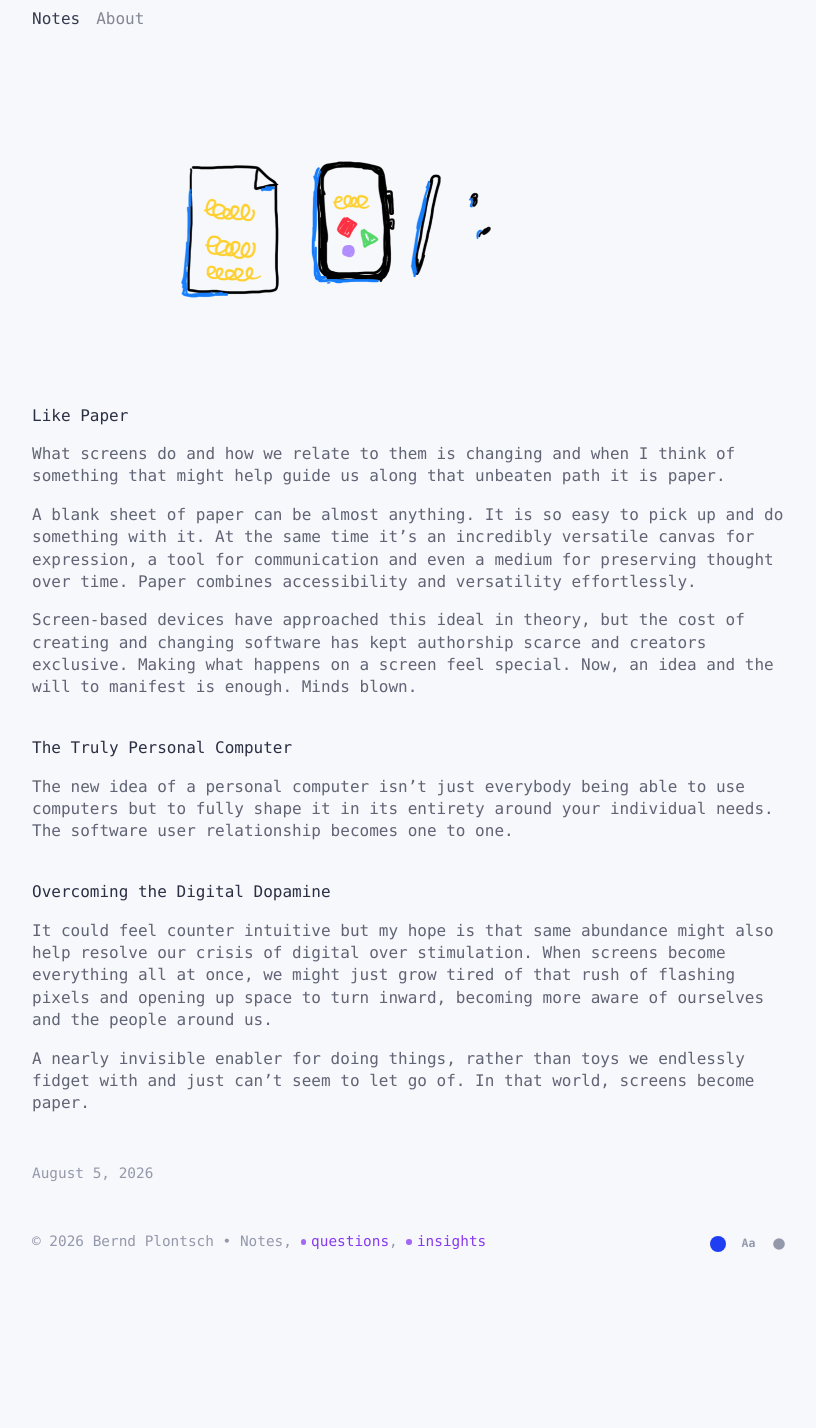
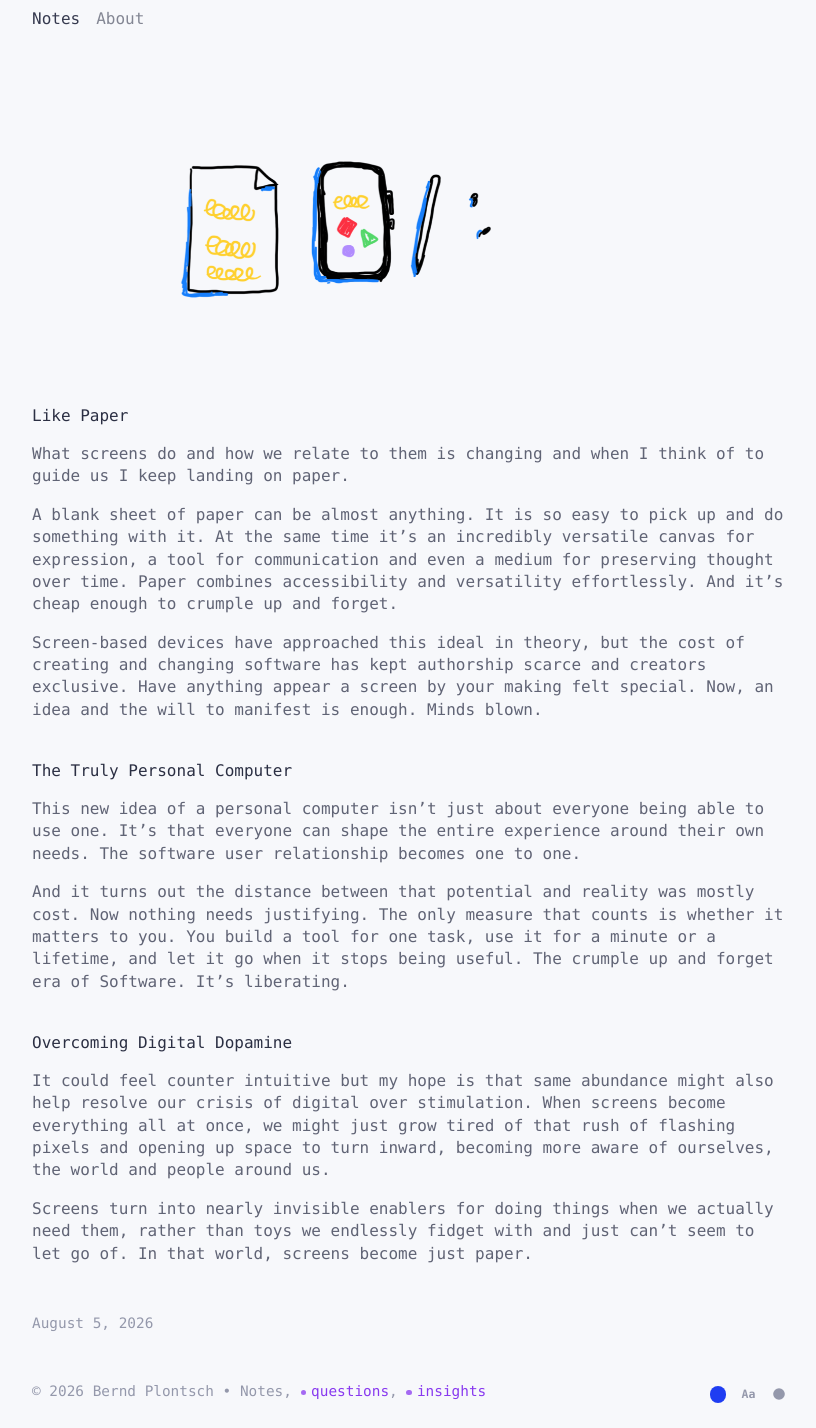
Before and after one commit to berndpl/notes-plontsch, a Jekyll site: the page built from _posts/2026/2026-08-05-like-paper.md, in a window 1280 px wide. Shown: the whole page, without its empty margins (228-1044 px from the left). Built offline with Jekyll 4.4.1, drawn with Linux system fonts in a browser that asks for light colours; some web fonts are replaced; our own code applies the rules of GitHub Pages for plain Markdown files; before the commit the page ends 1277 px from its top, so only the background shows below that.

Commit message:
Refine language and clarity in "Like Paper" post

```diff
--- a/_posts/2026/2026-08-05-like-paper.md
+++ b/_posts/2026/2026-08-05-like-paper.md
@@ -3,18 +3,20 @@ title: "Like Paper"
 image: /assets/images/2026/2026-08-05-like-paper.png
 ---
 
-What screens do and how we relate to them is changing and when I think of something that might help guide us along that unbeaten path it is paper.
+What screens do and how we relate to them is changing and when I think of to guide us I keep landing on paper.
 
-A blank sheet of paper can be almost anything. It is so easy to pick up and do something with it. At the same time it's an incredibly versatile canvas for expression, a tool for communication and even a medium for preserving thought over time. Paper combines accessibility and versatility effortlessly.
+A blank sheet of paper can be almost anything. It is so easy to pick up and do something with it. At the same time it's an incredibly versatile canvas for expression, a tool for communication and even a medium for preserving thought over time. Paper combines accessibility and versatility effortlessly. And it's cheap enough to crumple up and forget.
 
-Screen-based devices have approached this ideal in theory, but the cost of creating and changing software has kept authorship scarce and creators exclusive. Making what happens on a screen feel special. Now, an idea and the will to manifest is enough. Minds blown.
+Screen-based devices have approached this ideal in theory, but the cost of creating and changing software has kept authorship scarce and creators exclusive. Have anything appear a screen by your making felt special. Now, an idea and the will to manifest is enough. Minds blown.
 
 ## The Truly Personal Computer
 
-The new idea of a personal computer isn't just everybody being able to use computers but to fully shape it in its entirety around your individual needs. The software user relationship becomes one to one.
+This new idea of a personal computer isn't just about everyone being able to use one. It's that everyone can shape the entire experience around their own needs. The software user relationship becomes one to one.
 
-## Overcoming the Digital Dopamine
+And it turns out the distance between that potential and reality was mostly cost. Now nothing needs justifying. The only measure that counts is whether it matters to you. You build a tool for one task, use it for a minute or a lifetime, and let it go when it stops being useful. The crumple up and forget era of Software. It's liberating.
 
-It could feel counter intuitive but my hope is that same abundance might also help resolve our crisis of digital over stimulation. When screens become everything all at once, we might just grow tired of that rush of flashing pixels and opening up space to turn inward, becoming more aware of ourselves and the people around us.
+## Overcoming Digital Dopamine
 
-A nearly invisible enabler for doing things, rather than toys we endlessly fidget with and just can't seem to let go of. In that world, screens become paper.
+It could feel counter intuitive but my hope is that same abundance might also help resolve our crisis of digital over stimulation. When screens become everything all at once, we might just grow tired of that rush of flashing pixels and opening up space to turn inward, becoming more aware of ourselves, the world and people around us.
+
+Screens turn into nearly invisible enablers for doing things when we actually need them, rather than toys we endlessly fidget with and just can't seem to let go of. In that world, screens become just paper.
```
